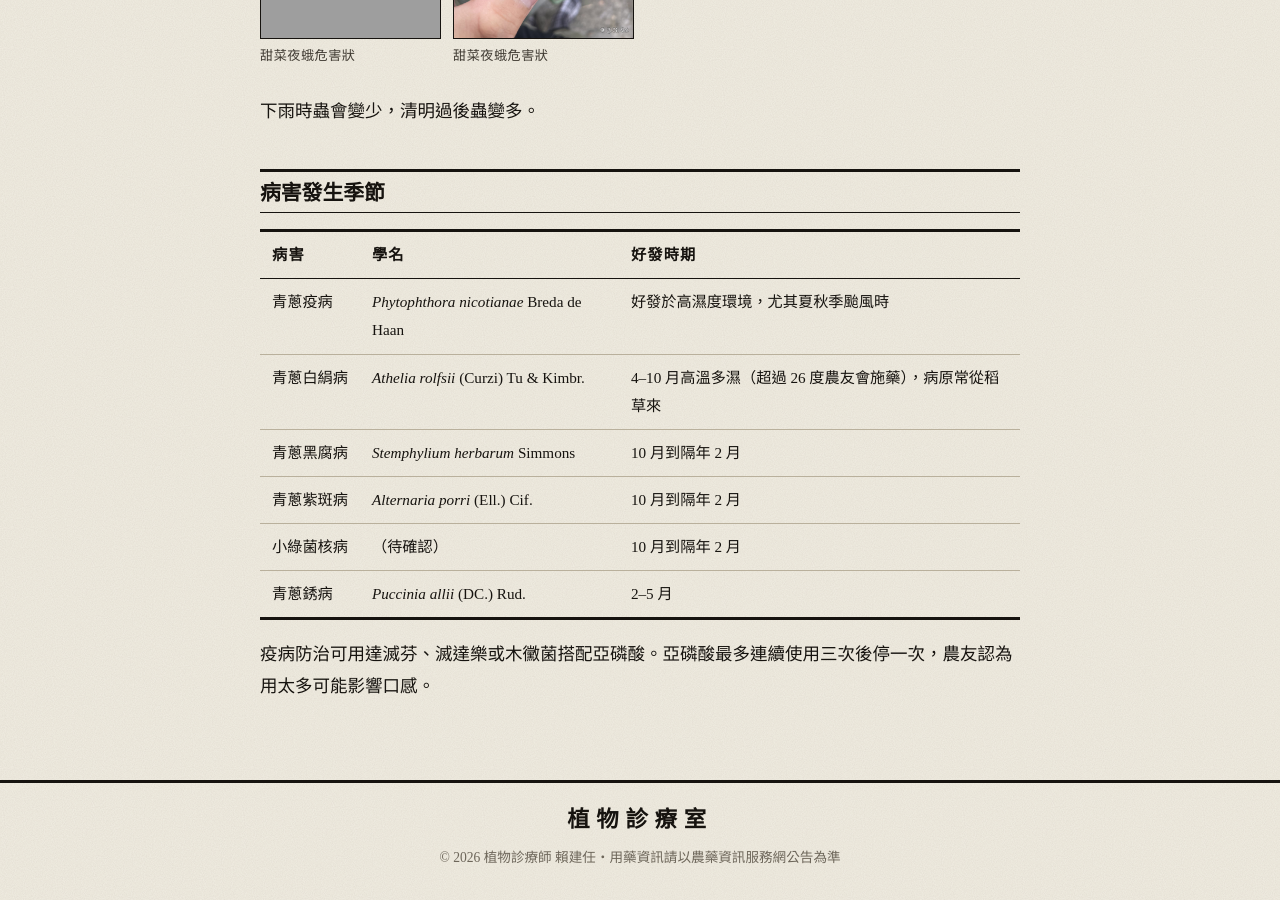
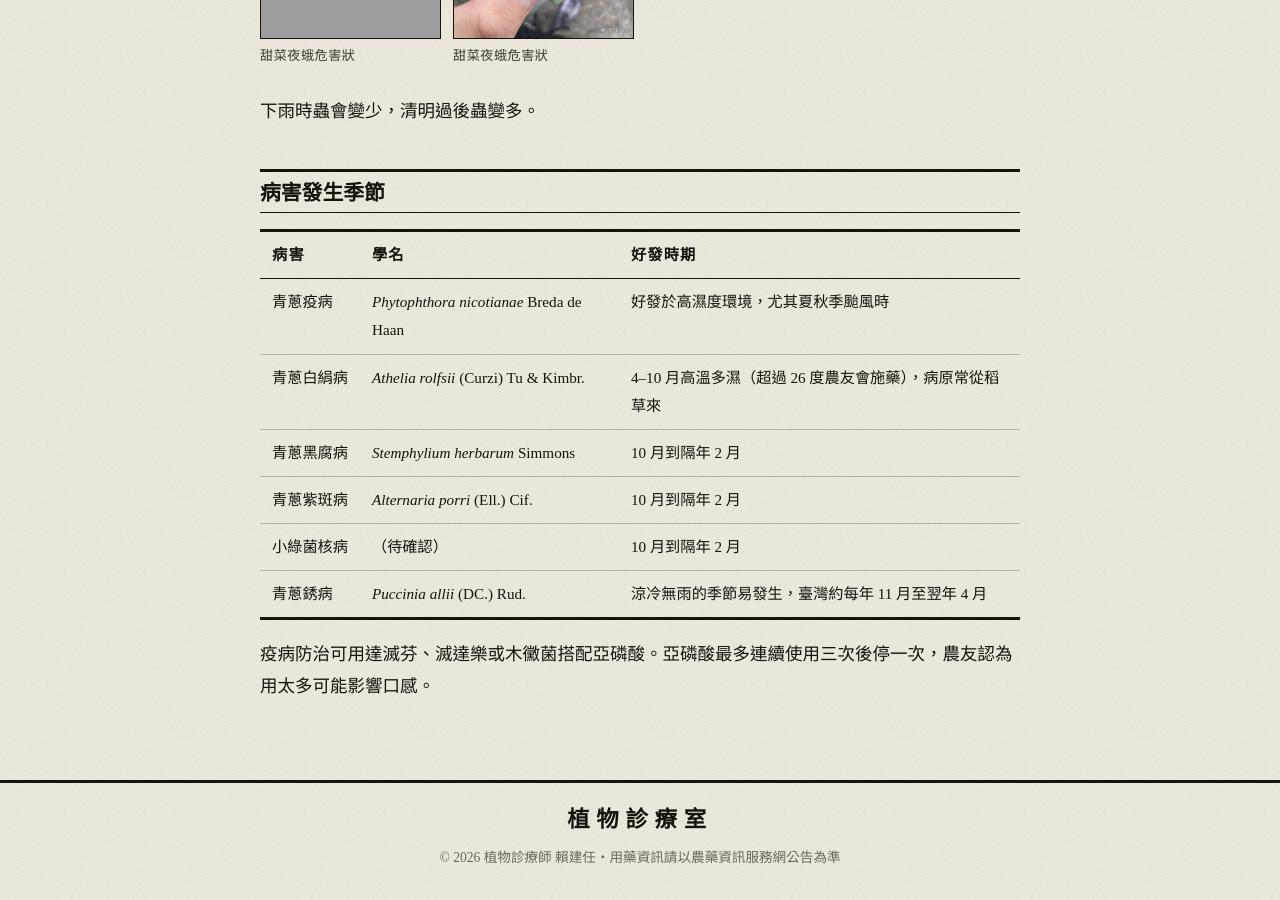
Before and after one commit to laijianren/laijianren.github.io, a Jekyll site: the page built from _visits/2021-10-25-sanxing-scallion.md, in a window 1280 px wide and 900 px high, scrolled down 2146 px. Built offline with Jekyll 4.4.1, drawn with Linux system fonts in a browser that asks for light colours; some web fonts are replaced; grey boxes are pictures that could not be loaded.

Commit message:
Update scallion rust season from TARI
Co-Authored-By: Claude Opus 5.5 (1M context) <noreply@anthropic.com>
Claude-Session: https://claude.ai/code/session_01XJGjkT6ynprrpQ61onDbZk

```diff
--- a/_visits/2021-10-25-sanxing-scallion.md
+++ b/_visits/2021-10-25-sanxing-scallion.md
@@ -42,7 +42,7 @@ cover_caption: 甜菜夜蛾危害狀
 | 青蔥黑腐病 | *Stemphylium herbarum* Simmons | 10 月到隔年 2 月 |
 | 青蔥紫斑病 | *Alternaria porri* (Ell.) Cif. | 10 月到隔年 2 月 |
 | 小綠菌核病 | （待確認） | 10 月到隔年 2 月 |
-| 青蔥銹病 | *Puccinia allii* (DC.) Rud. | 2–5 月 |
+| 青蔥銹病 | *Puccinia allii* (DC.) Rud. | 涼冷無雨的季節易發生，臺灣約每年 11 月至翌年 4 月 |
 {: .season}
 
 疫病防治可用達滅芬、滅達樂或木黴菌搭配亞磷酸。亞磷酸最多連續使用三次後停一次，農友認為用太多可能影響口感。
```
